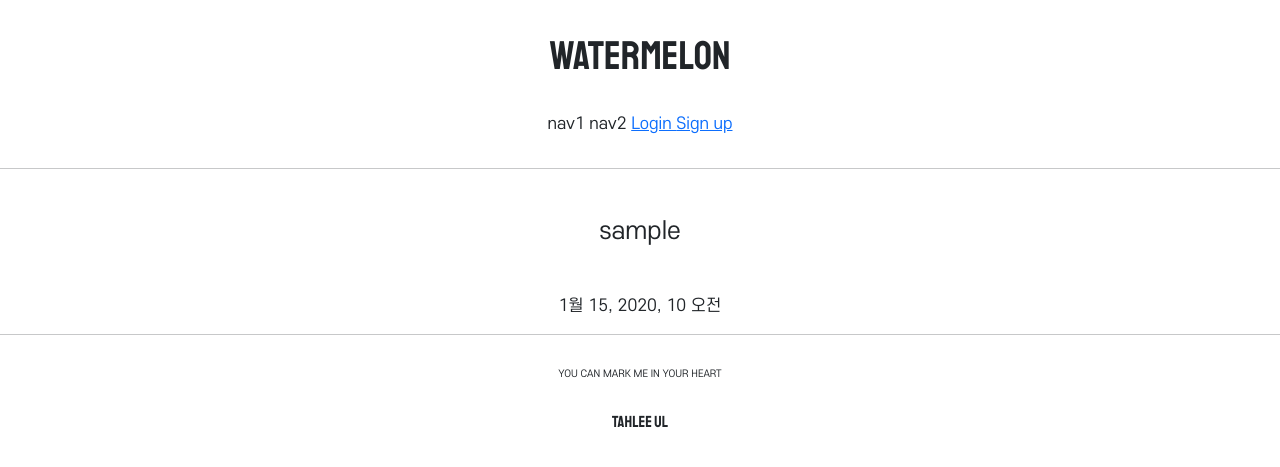
After one commit to RYU339/watermelon, a Django app: page /accounts/detail/1 in a window 1280 px wide. The commit adds this page. Shown: the top 467 px of the page. Run offline with Django 3.2, Linux system fonts and the light colour scheme; tables that the repository leaves empty hold one stand-in row (values such as "Sample post"); parts of the project's set-up code (start-up, migrations or seed data) failed here and were passed over; some libraries are stand-ins or nearby versions.

Commit message:
21.08.24 Watermelon DetailView

```diff
--- /dev/null
+++ b/accountapp/templates/accountapp/detail.html
@@ -0,0 +1,14 @@
+{% extends 'base.html' %}
+
+{% block content %}
+
+    <div class="text-center mw-500 m-auto">
+        <div class="m-5">
+            <h4>{{ target_user.username }}</h4>
+        </div>
+        <div>
+            {{ target_user.date_joined }}
+        </div>
+    </div>
+
+{% endblock %}
--- a/accountapp/urls.py
+++ b/accountapp/urls.py
@@ -1,7 +1,7 @@
 from django.contrib.auth.views import LoginView, LogoutView
 from django.urls import path
 
-from accountapp.views import tahlee, AccountCreateView
+from accountapp.views import tahlee, AccountCreateView, AccountDetailView
 
 app_name = 'accountapp'
 
@@ -10,4 +10,5 @@ urlpatterns = [
     path('login/', LoginView.as_view(template_name='accountapp/login.html'), name='login'),
     path('logout/', LogoutView.as_view(), name='logout'),
     path('create/', AccountCreateView.as_view(), name='create'),
+    path('detail/<int:pk>', AccountDetailView.as_view(), name='detail'),
 ]
--- a/accountapp/views.py
+++ b/accountapp/views.py
@@ -5,7 +5,7 @@ from django.shortcuts import render
 
 # Create your views here.
 from django.urls import reverse, reverse_lazy
-from django.views.generic import CreateView
+from django.views.generic import CreateView, DetailView
 
 from accountapp.models import NewModel
 
@@ -30,3 +30,8 @@ class AccountCreateView(CreateView):
     form_class = UserCreationForm
     success_url = reverse_lazy('accountapp:tahlee')
     template_name = 'accountapp/create.html'
+
+class AccountDetailView(DetailView):
+    model = User
+    context_object_name = 'target_user'
+    template_name = 'accountapp/detail.html'
--- a/templates/head.html
+++ b/templates/head.html
@@ -25,7 +25,7 @@
         @font-face {
             font-family: 'SCDream4';
             src: local('SCDream4'),
-            url("{% static 'font/SCDream4.otf' %}") format("opentype");
+            url("{% static 'fonts/SCDream4.otf' %}") format("opentype");
         }
         @font-face {
             font-family: 'SCDream5';
--- a/templates/header.html
+++ b/templates/header.html
@@ -18,6 +18,11 @@
         </span>
         {% else %}
             <span>
+                <a href="{% url 'accountapp:detail' pk=user.pk %}">
+                    My Page
+                </a>
+            </span>
+            <span>
                 <a href="{% url 'accountapp:logout' %}">
                     Logout
                 </a>
```
